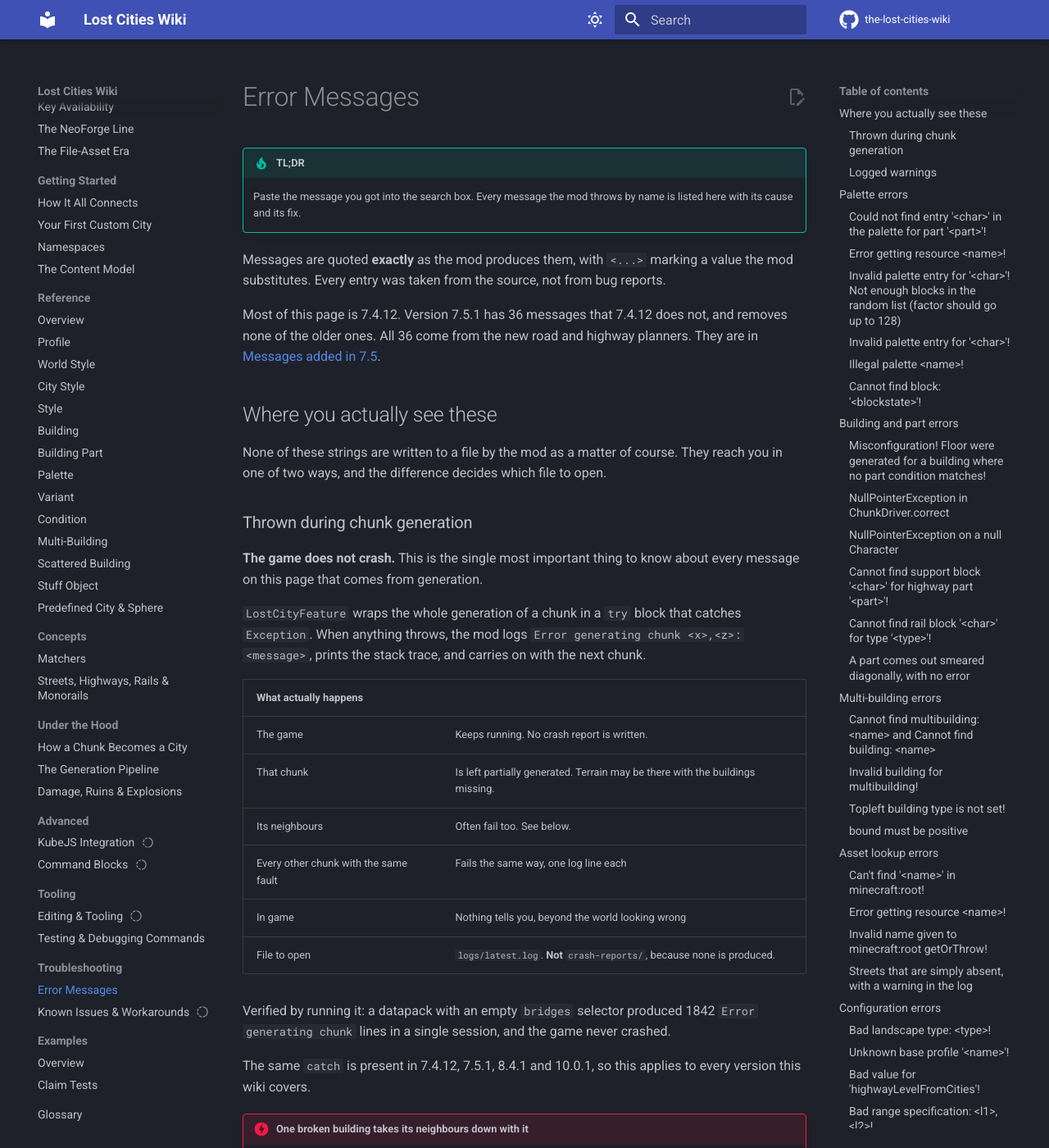
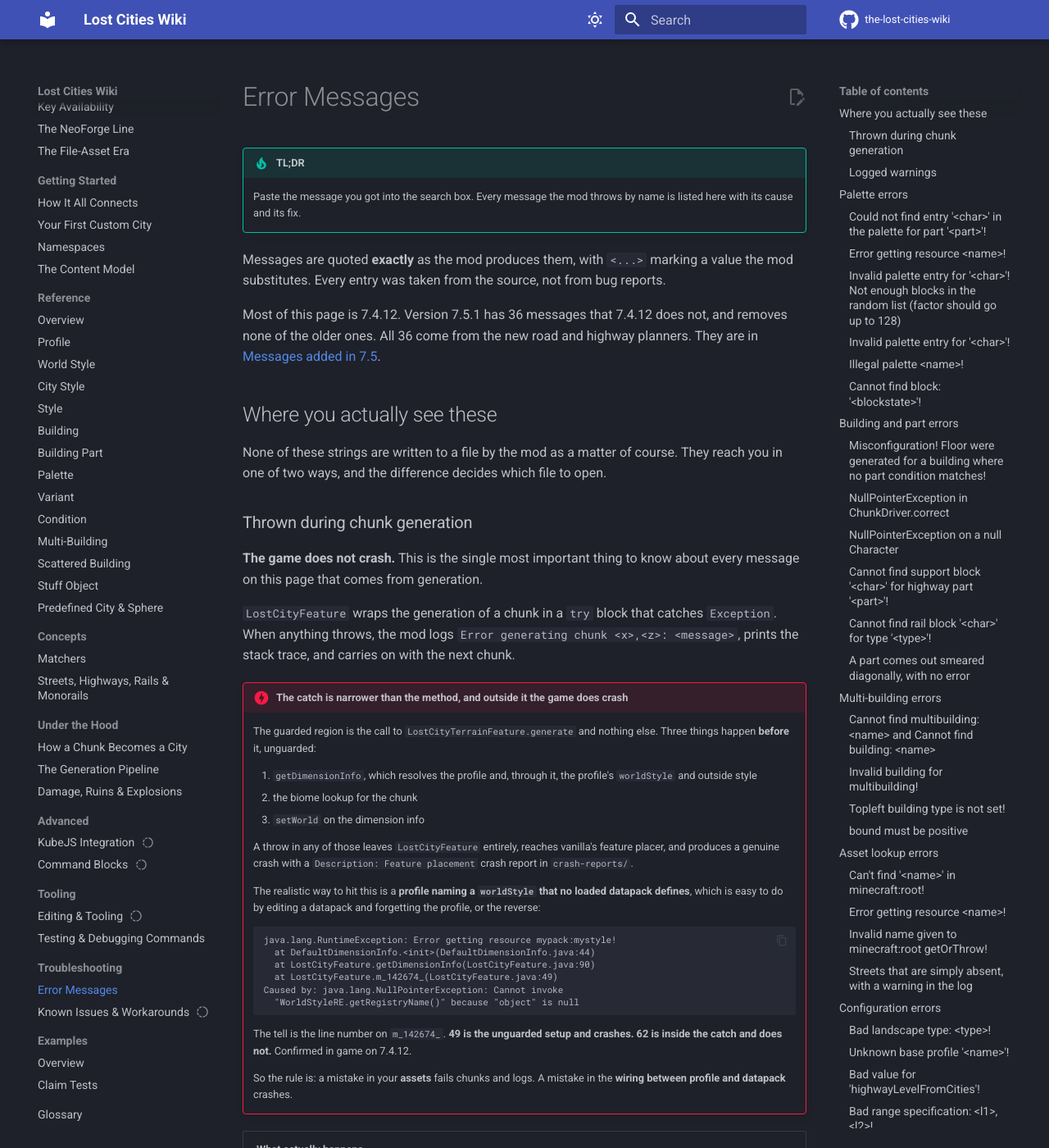
Before and after one commit to RinkyDinkyNooble/the-lost-cities-wiki, an MkDocs documentation site: the page built from docs/troubleshooting/errors.md, in a window 1280 px wide and 1400 px high. Shown: the whole window at 82% size. Built offline with MkDocs 1.6.1 and Material for MkDocs 9.7.7, drawn with Linux system fonts in a browser that asks for light colours; comment, search, counter and statistics services are not loaded; some of the changed text lies outside the part shown.

Commit message:
Scope the no-crash claim: profile wiring is resolved outside the catch
Running pack 6's datapack against pack 5's profile crashed the server with a
Feature placement crash report. No asset mistake had managed that, including
two profiles written on purpose to fail.

The catch in LostCityFeature covers offsets 85 to 105 of m_142674_, which is
the call to LostCityTerrainFeature.generate and nothing else. getDimensionInfo
runs before it, and resolving the profile's worldStyle happens there. A profile
naming a world style no loaded datapack defines therefore throws all the way
out to vanilla's feature placer.

So the boundary is: a mistake in your assets fails chunks and logs, a mistake
in the wiring between profile and datapack crashes. The line number on
m_142674_ says which one you have, 49 unguarded against 62 inside the catch.

The README headline and the errors page both said crashes never happen. Both
now state the exception and how to tell them apart.

validate.py gains two gates that would have caught this before the game
started: a worldStyle in the pack's own namespace with no file behind it, and
a profile file name that is not lowercase letters, which is the other way to
end up with a profile the world creation screen will not offer.

````diff
--- a/docs/troubleshooting/errors.md
+++ b/docs/troubleshooting/errors.md
@@ -16,10 +16,42 @@ None of these strings are written to a file by the mod as a matter of course. Th
 **The game does not crash.** This is the single most important thing to know about
 every message on this page that comes from generation.
 
-`LostCityFeature` wraps the whole generation of a chunk in a `try` block that
-catches `Exception`. When anything throws, the mod logs
+`LostCityFeature` wraps the generation of a chunk in a `try` block that catches
+`Exception`. When anything throws, the mod logs
 `Error generating chunk <x>,<z>: <message>`, prints the stack trace, and carries on
 with the next chunk.
+
+!!! danger "The catch is narrower than the method, and outside it the game does crash"
+    The guarded region is the call to `LostCityTerrainFeature.generate` and nothing
+    else. Three things happen **before** it, unguarded:
+
+    1. `getDimensionInfo`, which resolves the profile and, through it, the profile's
+       `worldStyle` and outside style
+    2. the biome lookup for the chunk
+    3. `setWorld` on the dimension info
+
+    A throw in any of those leaves `LostCityFeature` entirely, reaches vanilla's
+    feature placer, and produces a genuine crash with a `Description: Feature
+    placement` crash report in `crash-reports/`.
+
+    The realistic way to hit this is a **profile naming a `worldStyle` that no
+    loaded datapack defines**, which is easy to do by editing a datapack and
+    forgetting the profile, or the reverse:
+
+    ```
+    java.lang.RuntimeException: Error getting resource mypack:mystyle!
+      at DefaultDimensionInfo.<init>(DefaultDimensionInfo.java:44)
+      at LostCityFeature.getDimensionInfo(LostCityFeature.java:90)
+      at LostCityFeature.m_142674_(LostCityFeature.java:49)
+    Caused by: java.lang.NullPointerException: Cannot invoke
+      "WorldStyleRE.getRegistryName()" because "object" is null
+    ```
+
+    The tell is the line number on `m_142674_`. **49 is the unguarded setup and
+    crashes. 62 is inside the catch and does not.** Confirmed in game on 7.4.12.
+
+    So the rule is: a mistake in your **assets** fails chunks and logs. A mistake in
+    the **wiring between profile and datapack** crashes.
 
 | What actually happens | |
 |---|---|
@@ -134,6 +166,7 @@ wrong **kind** of name.
 
 | Cause | Fix |
 |---|---|
+| The profile's `worldStyle` names a World Style no loaded datapack defines | **This one crashes the game**, because it is resolved before the catch. See [above](#thrown-during-chunk-generation). Check that the profile and the datapack in the world are the same generation of your pack. |
 | A palette `loot` or `mob` key holds a loot table or entity ID | Both name a [Condition](../reference/condition.md). Wrap the value in a one-entry Condition and name that instead. This is by far the most common form. |
 | A bare name that resolved into the `minecraft` namespace | See [Namespaces](../getting-started/namespaces.md#the-default-namespace-trap). |
 | A genuine typo in an asset name | Compare against the file name, which is the asset name. |
````
Also changed, not shown: README.md (+1 -1 lines), docs/examples/claim-tests.md (+24 -0 lines), docs/examples/validate.py (+22 -0 lines).
